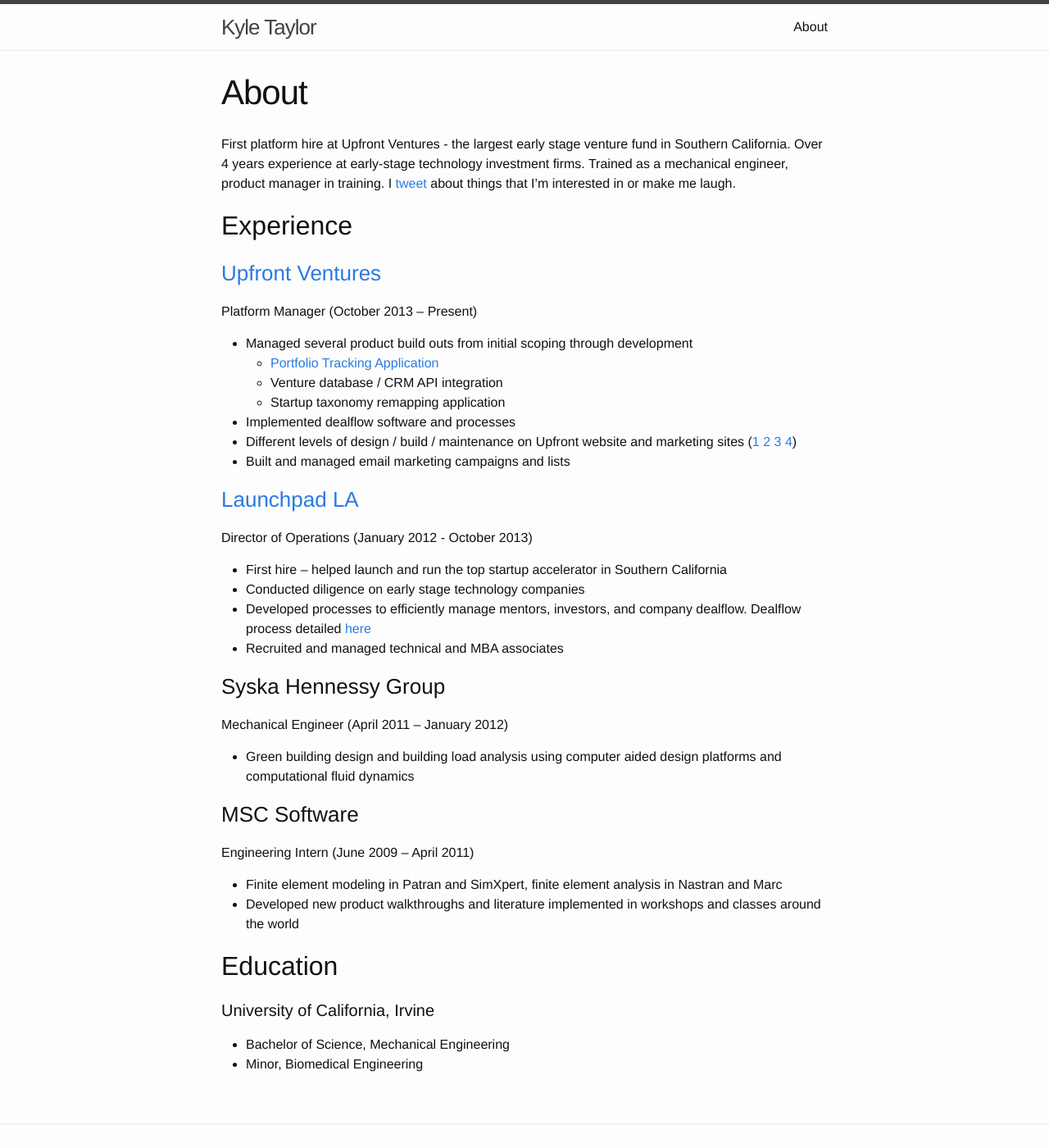
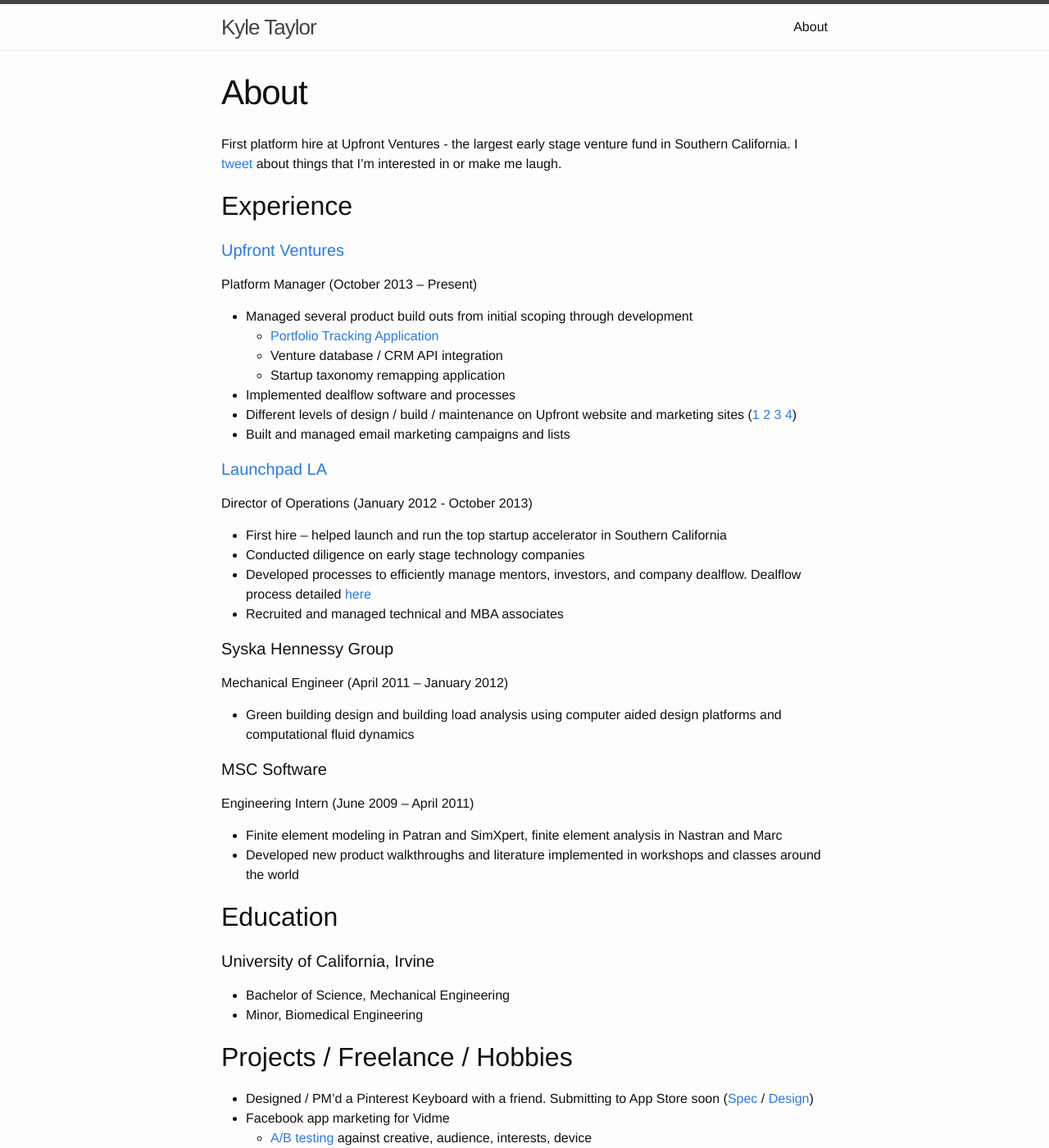
Before and after one commit to kftaylor/kftaylor.github.io, a Jekyll site: the page built from about.md, in a window 1280 px wide and 1400 px high. Shown: the whole window at 82% size. Built offline with Jekyll 4.4.1, drawn with Linux system fonts in a browser that asks for light colours; some of the changed text lies outside the part shown.

Commit message:
hobbies and change text tize

```diff
--- a/about.md
+++ b/about.md
@@ -3,12 +3,11 @@
 title: About
 permalink: /about/
 ---
-
-First platform hire at Upfront Ventures - the largest early stage venture fund in Southern California. Over 4 years experience at early-stage technology investment firms. Trained as a mechanical engineer, product manager in training. I <a href="http://twitter.com/kftaylor" target="_blank">tweet</a> about things that I'm interested in or make me laugh.
+First platform hire at Upfront Ventures - the largest early stage venture fund in Southern California. I <a href="http://twitter.com/kftaylor" target="_blank">tweet</a> about things that I'm interested in or make me laugh.
 
 ## Experience
 
-### <a href="http://upfront.com/" target="_blank">Upfront Ventures</a>
+#### <a href="http://upfront.com/" target="_blank">Upfront Ventures</a>
 Platform Manager (October 2013 – Present)
 
  - Managed several product build outs from initial scoping through development
@@ -19,7 +18,7 @@
  - Different levels of design / build / maintenance on Upfront website and marketing sites (<a href="http://insights.upfront.com/" target="_blank">1</a> <a href="http://summit2016.upfront.com/" target="_blank">2</a> <a href="http://summit2015.upfront.com/" target="_blank">3</a> <a href="http://bothsidesofthetable.com" target="_blank">4</a>)
  - Built and managed email marketing campaigns and lists
 
-### <a href="http://launchpad.la" target="_blank">Launchpad LA</a>
+#### <a href="http://launchpad.la" target="_blank">Launchpad LA</a>
 Director of Operations (January 2012 - October 2013)
 
 - First hire – helped launch and run the top startup accelerator in Southern California
@@ -27,12 +26,12 @@
 - Developed processes to efficiently manage mentors, investors, and company dealflow. Dealflow process detailed <a href="https://zapier.com/blog/applicant-tracking-system/" target="_blank">here</a>
 - Recruited and managed technical and MBA associates
 
-### Syska Hennessy Group
+#### Syska Hennessy Group
 Mechanical Engineer (April 2011 – January 2012)
 
 - Green building design and building load analysis using computer aided design platforms and computational fluid dynamics
 
-### MSC Software
+#### MSC Software
 Engineering Intern (June 2009 – April 2011)
 
 - Finite element modeling in Patran and SimXpert, finite element analysis in Nastran and Marc
@@ -43,3 +42,11 @@
 #### University of California, Irvine
 - Bachelor of Science, Mechanical Engineering
 - Minor, Biomedical Engineering
+
+## Projects / Freelance / Hobbies
+- Designed / PM'd a Pinterest Keyboard with a friend. Submitting to App Store soon (<a href="https://quip.com/wBAaA8msyPoN" target="_blank">Spec</a> / <a href="https://scene.zeplin.io/project/56d88a9e32057a3d4cde4666" target="_blank">Design</a>)
+- Facebook app marketing for Vidme
+	- <a href="https://www.dropbox.com/s/nfa9mv8ocof6q8x/Screenshot%202016-03-14%2010.54.40.png?dl=0" target="_blank">A/B testing</a> against creative, audience, interests, device
+	- <a href="https://www.dropbox.com/s/tzvbh0e07j2br87/Screenshot%202016-03-14%2010.47.35.png?dl=0" target="_blank">Reduced CPI</a> from a $3-$4 to ~$1 over course of 2 months
+- My favorite <a href="https://www.strava.com/activities/369745043" target="_blank">bike ride</a>
+- My favorite goal
```
Also changed, not shown: 2 other files.
